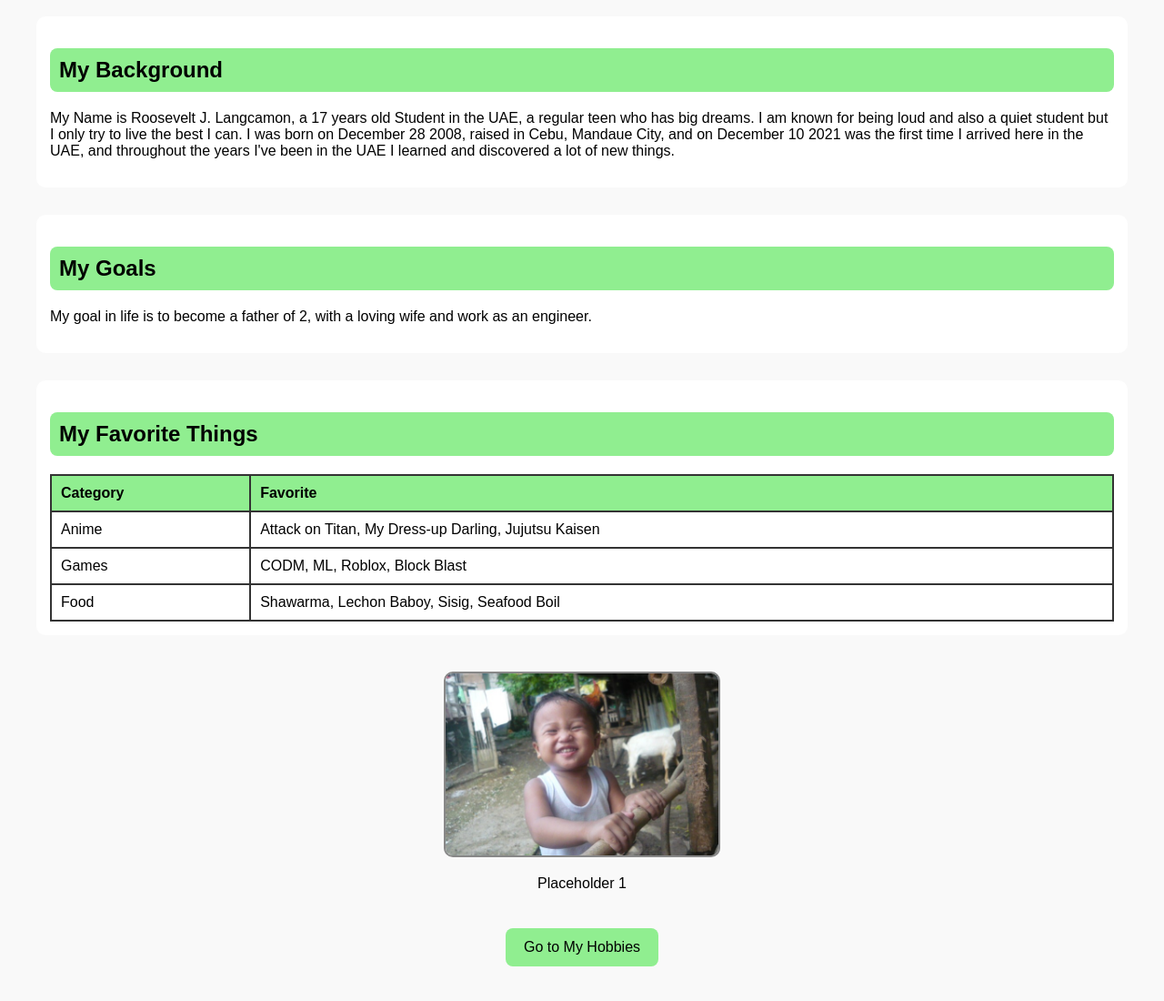
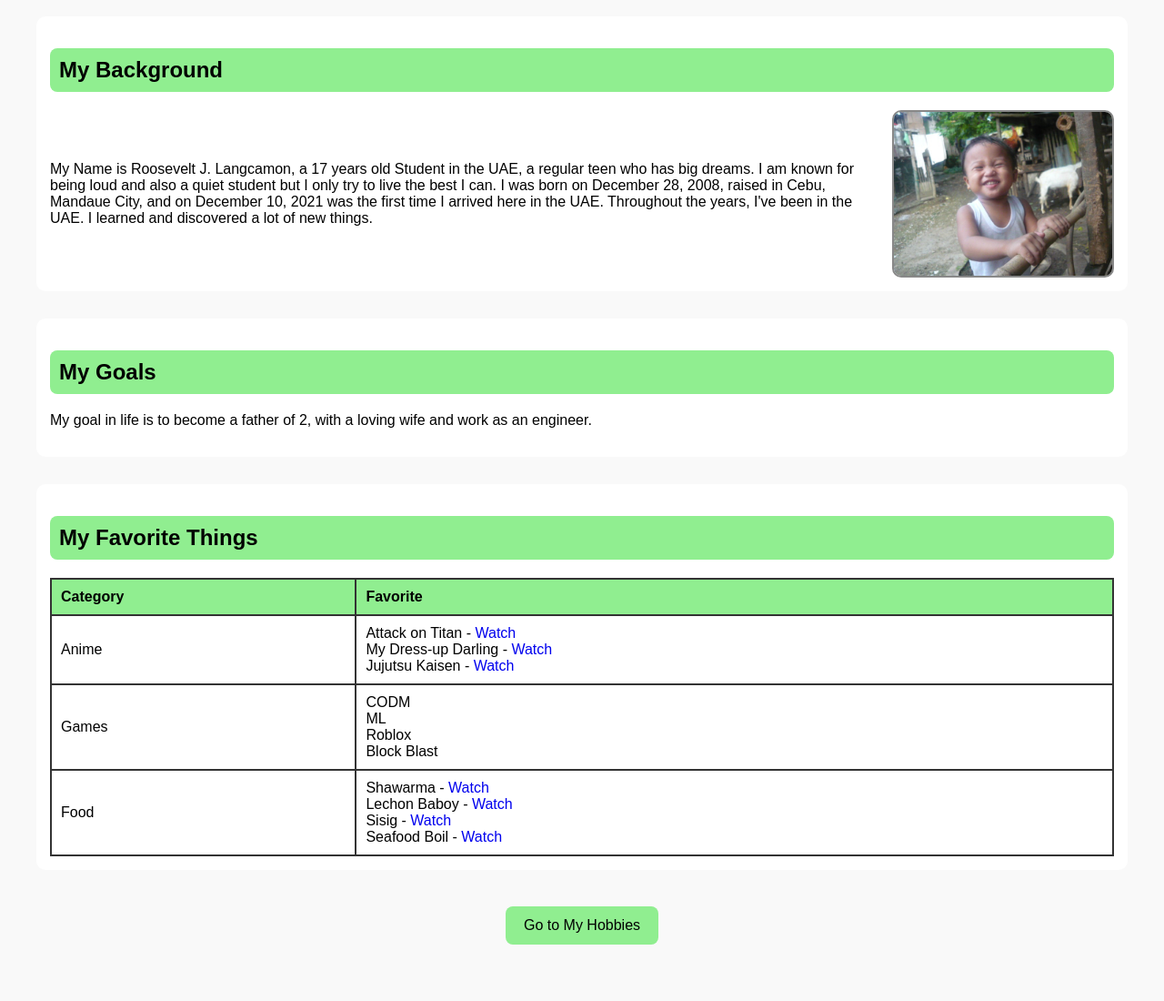
Before and after one commit to r1langcams-del/AllAboutME, a plain HTML site: page index.html in a window 1280 px wide. Shown: the part 80-1180 px from the top of the page at 91% size. After the commit the page ends 1158 px from the top, so only its background shows below. Drawn offline with Linux system fonts and the light colour scheme.

Commit message:
Update index.html

```diff
--- a/index.html
+++ b/index.html
@@ -29,7 +29,21 @@
             border-radius: 10px;
         }
 
-        /* ✅ TABLE FIX */
+        /* NEW: FLEX FOR BACKGROUND + IMAGE */
+        .background-flex {
+            display: flex;
+            align-items: center;
+            gap: 20px;
+        }
+
+        .background-flex img {
+            width: 250px;
+            height: 180px;
+            object-fit: cover;
+            border-radius: 10px;
+            border: 2px solid #888;
+        }
+
         table {
             width: 100%;
             border-collapse: collapse;
@@ -44,19 +58,6 @@
 
         th {
             background-color: #90EE90;
-        }
-
-        .image-container {
-            text-align: center;
-            margin-top: 40px;
-        }
-
-        .my-image {
-            width: 300px;
-            height: 200px;
-            object-fit: cover;
-            border-radius: 10px;
-            border: 2px solid #888;
         }
 
         .btn {
@@ -82,12 +83,16 @@
 
     <div class="section">
         <h2>My Background</h2>
-        <p>
-            My Name is Roosevelt J. Langcamon, a 17 years old Student in the UAE, a regular teen who has big dreams. I am known for being loud and also a quiet student but I only try to live the best I can. I was born on December 28 2008, raised in Cebu, Mandaue City, and on December 10 2021 was the first time I arrived here in the UAE, and throughout the years I've been in the UAE I learned and discovered a lot of new things.
-        </p>
+
+        <div class="background-flex">
+            <p>
+                My Name is Roosevelt J. Langcamon, a 17 years old Student in the UAE, a regular teen who has big dreams. I am known for being loud and also a quiet student but I only try to live the best I can. I was born on December 28, 2008, raised in Cebu, Mandaue City, and on December 10, 2021 was the first time I arrived here in the UAE. Throughout the years, I've been in the UAE. I learned and discovered a lot of new things.
+            </p>
+
+            <img src="img1.jpg" alt="My Picture">
+        </div>
     </div>
 
-    <!--  FIXED DIV -->
     <div class="section">
         <h2>My Goals</h2>
         <p>
@@ -105,25 +110,33 @@
             </tr>
             <tr>
                 <td>Anime</td>
-                <td>Attack on Titan, My Dress-up Darling, Jujutsu Kaisen</td>
+                <td>
+                    Attack on Titan - <a href="https://youtube.com/shorts/T0YCgu5f3os?si=2h_CsbQrirPuhfkh" target="_blank">Watch</a><br>
+                    My Dress-up Darling - <a href="https://hianime.cv/anime/my-dress-up-darling/" target="_blank">Watch</a><br>
+                    Jujutsu Kaisen - <a href="https://hianime.cv/anime/jujutsu-kaisen-tv/" target="_blank">Watch</a>
+                </td>
             </tr>
             <tr>
                 <td>Games</td>
-                <td>CODM, ML, Roblox, Block Blast</td>
+                <td>
+                    CODM<br>
+                    ML<br>
+                    Roblox<br>
+                    Block Blast
+                </td>
             </tr>
             <tr>
                 <td>Food</td>
-                <td>Shawarma, Lechon Baboy, Sisig, Seafood Boil</td>
+                <td>
+                    Shawarma - <a href="https://www.youtube.com/watch?v=fZ3PqU2EoOM" target="_blank">Watch</a><br>
+                    Lechon Baboy - <a href="https://www.youtube.com/watch?v=cQyoDpQuDpI&t=277s" target="_blank">Watch</a><br>
+                    Sisig - <a href="https://www.youtube.com/watch?v=M-Gso2xK9t8" target="_blank">Watch</a><br>
+                    Seafood Boil - <a href="https://www.youtube.com/watch?v=_LZGYG31o2c" target="_blank">Watch</a>
+                </td>
             </tr>
         </table>
     </div>
 
-    <div class="image-container">
-        <img src="img1.jpg" alt="My Picture" class="my-image">
-        <p>Placeholder 1</p>
-    </div>
-
-    <!-- BUTTON TO HOBBIES PAGE -->
     <a href="hobby.html">
         <button class="btn">Go to My Hobbies</button>
     </a>
```
